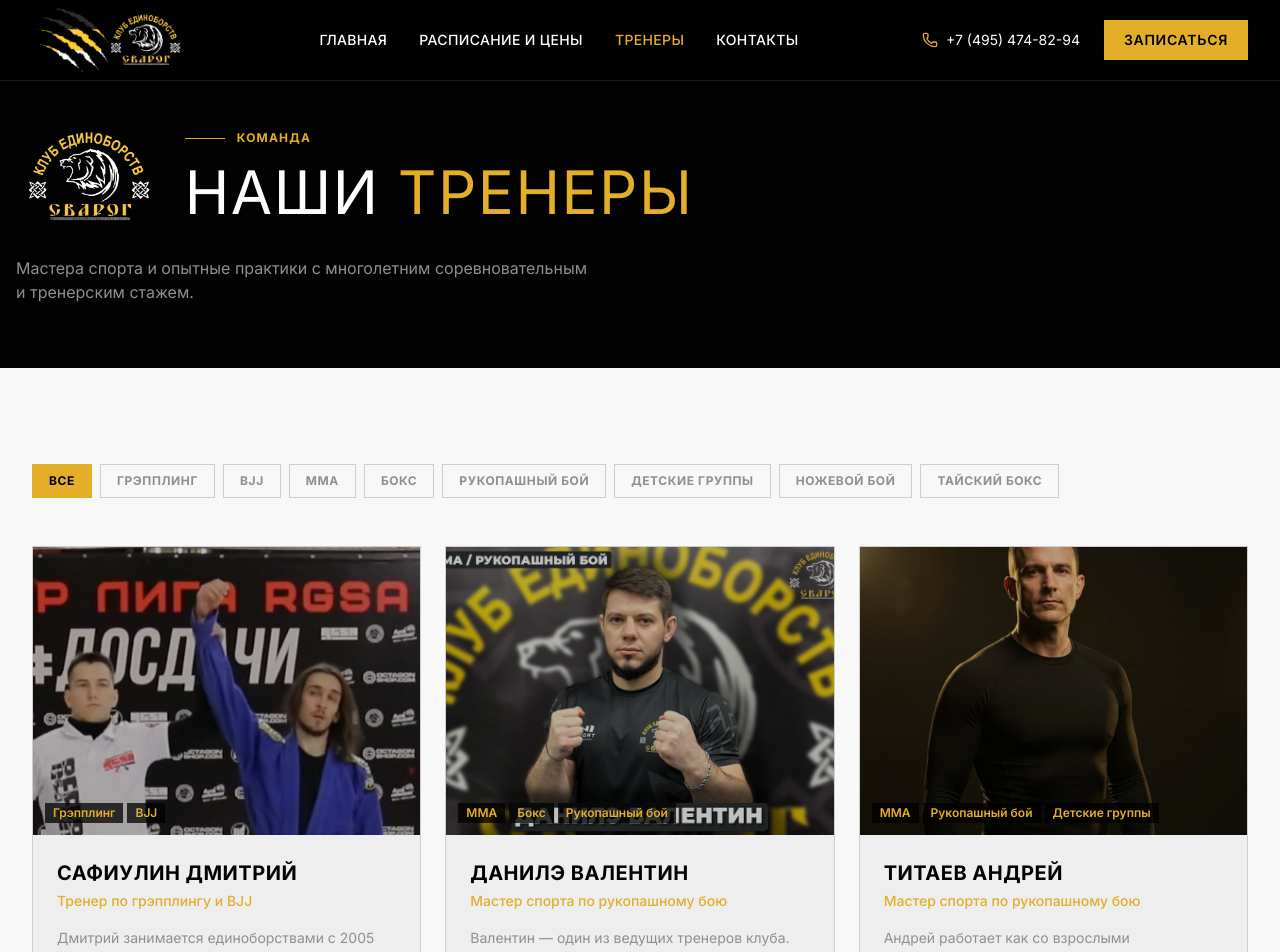
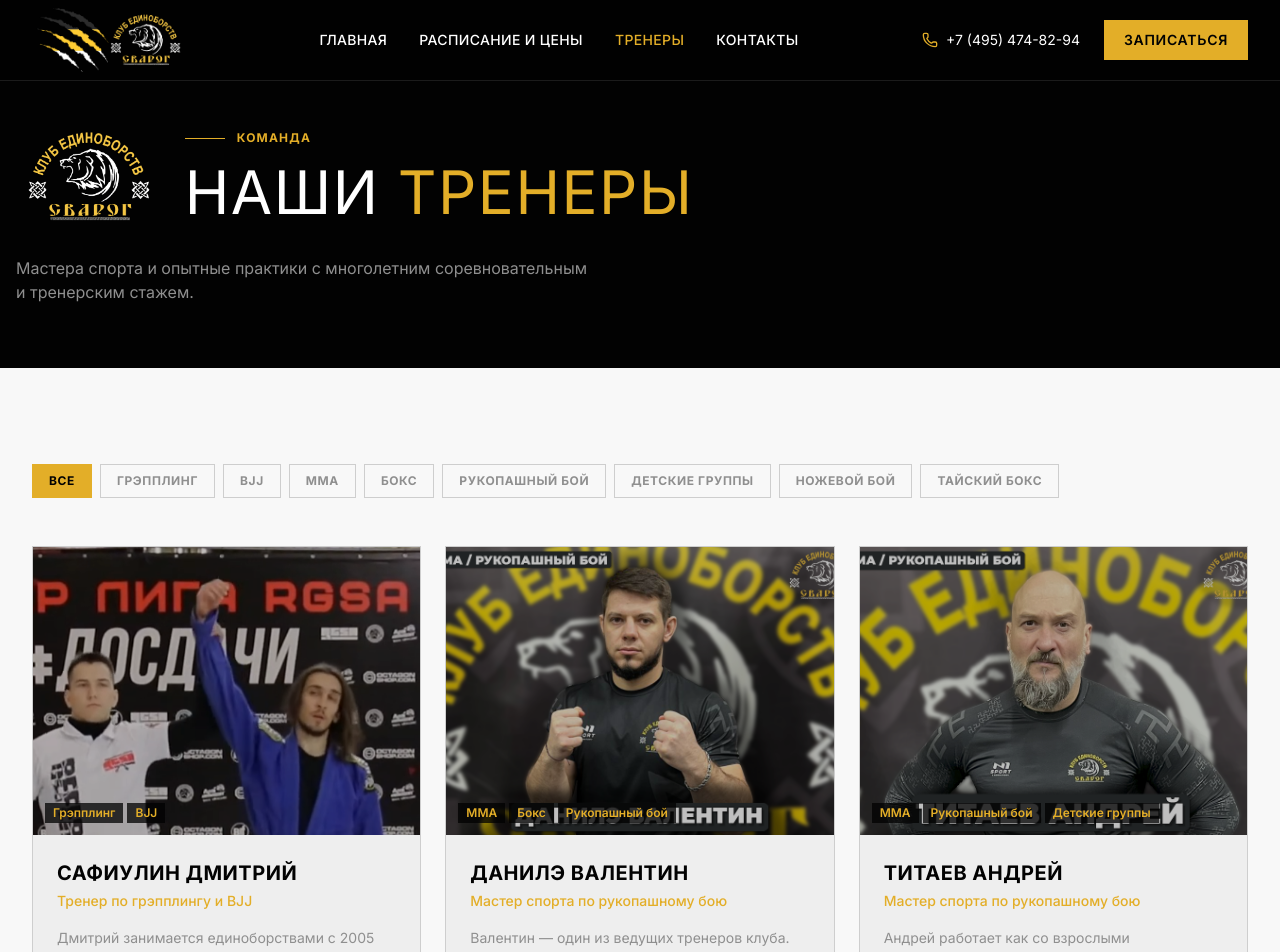
Before and after one commit to funkythemoney666/v0-svarog-martial-arts-club, a Next.js app: page /coaches in a window 1280 px wide. Shown: the top 952 px of the page. Built offline with nearby package versions, Linux system fonts and the light colour scheme.

Commit message:
update coach profile photo for Титаев Андрей

```diff
--- a/components/coaches/coaches-grid.tsx
+++ b/components/coaches/coaches-grid.tsx
@@ -53,6 +53,7 @@ const coaches: Coach[] = [
       'Многократный чемпион Москвы',
     ],
     experience: '14 лет в спорте, 7 лет тренерской работы',
+    image: '/images/coach-titaev.jpg',
   },
   {
     name: 'Юрий Шашкой',
--- a/components/home/coaches-preview-section.tsx
+++ b/components/home/coaches-preview-section.tsx
@@ -22,6 +22,7 @@ const coaches = [
     title: 'Мастер спорта по рукопашному бою',
     disciplines: ['ММА', 'Рукопашный бой'],
     achievement: 'Многократный чемпион Москвы',
+    image: '/images/coach-titaev.jpg',
   },
 ]
 
```
Also changed, not shown: public/images/coach-titaev.jpg (added).
